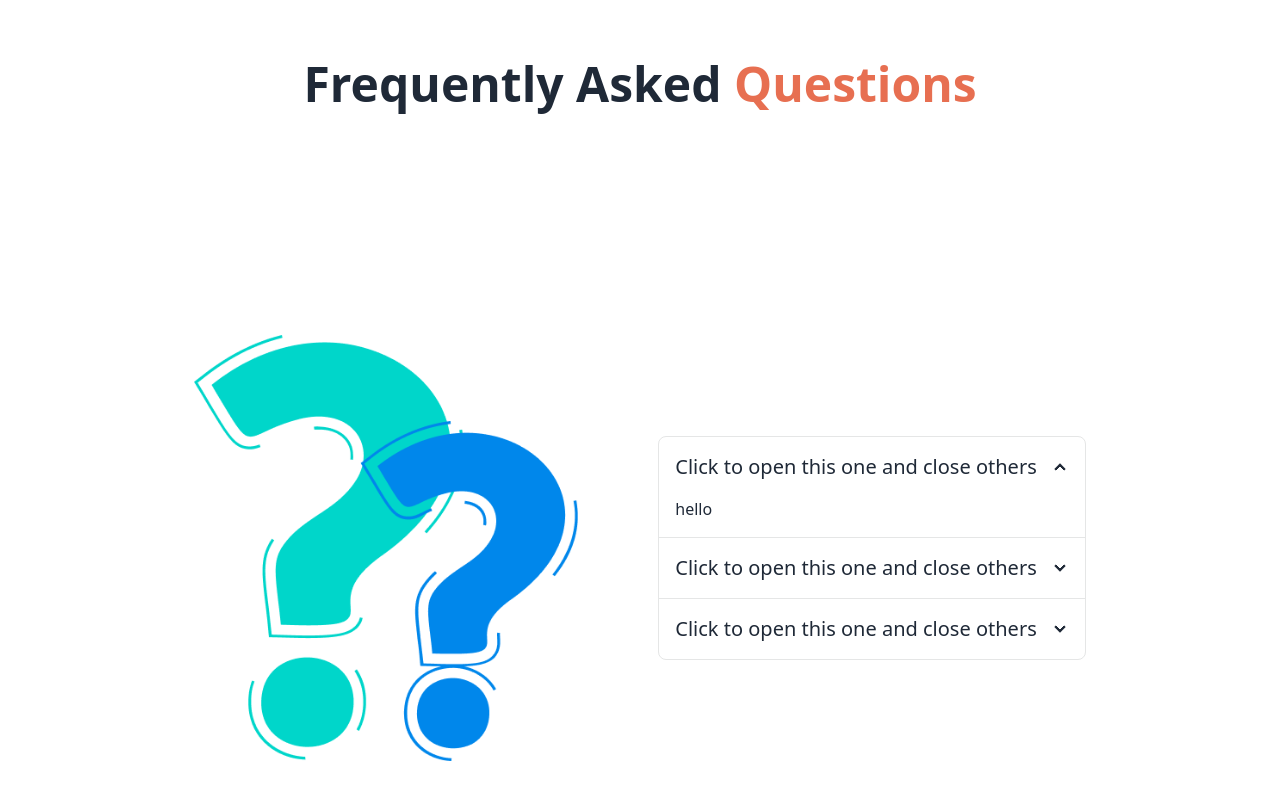
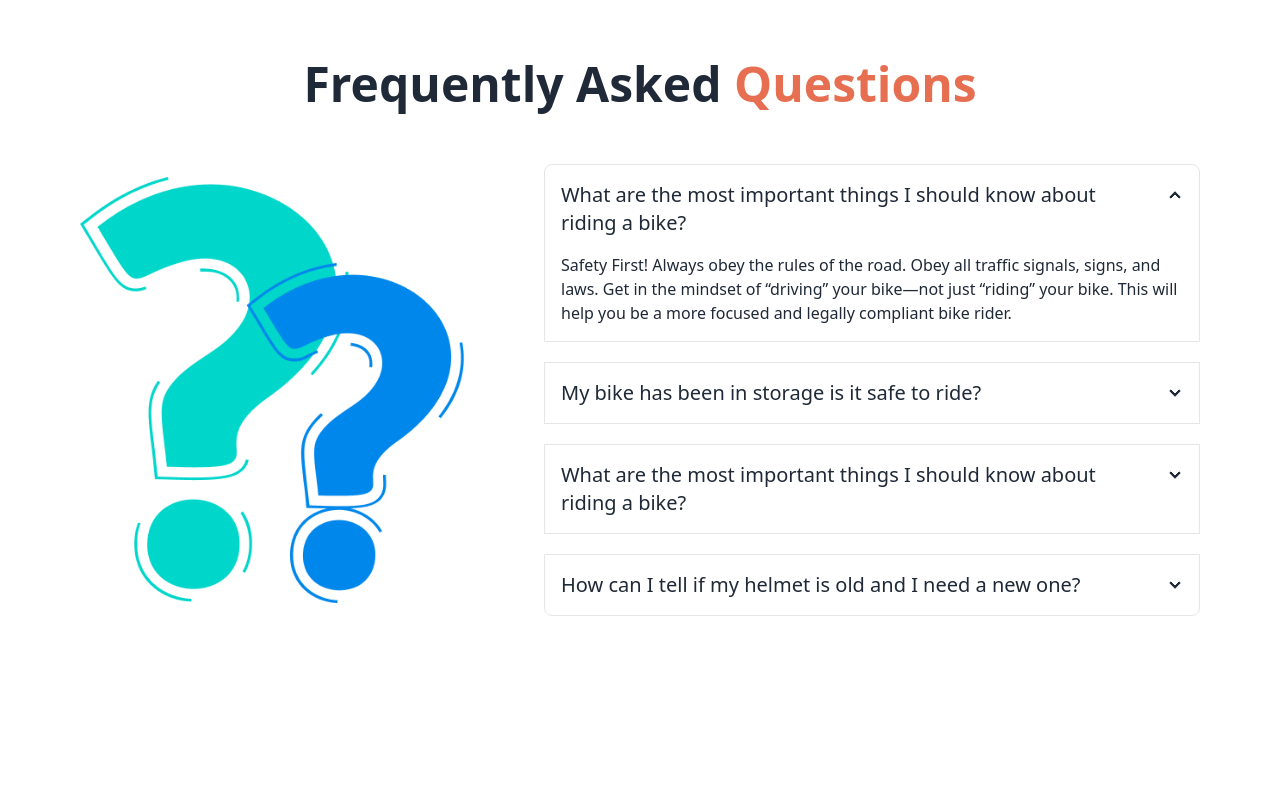
Before and after one commit to azmaeenmahtab/biker-zone-project, a plain HTML site: page index.html in a window 1280 px wide. Shown: the part 2289-3089 px from the top of the page. After the commit the page ends 2921 px from the top, so only its background shows below. Drawn offline with nearby package versions, Linux system fonts and the light colour scheme.

Commit message:
first commit

```diff
--- a/index.html
+++ b/index.html
@@ -263,33 +263,56 @@
         <h3 class="text-center font-semibold text-5xl pt-20 pb-10">Frequently Asked <span
                 class="text-butn-primary">Questions</span></h3>
         <div>
-            <div class="hero min-h-screen  max-w-6xl mx-auto">
+            <div class="hero max-w-6xl mx-auto">
                 <div class="hero-content flex-col lg:flex-row gap-20">
-                    <img src="images/others/faq.png" class="max-w-sm rounded-lg " />
+                    <img src="images/others/faq.png" class="lg:max-w-sm w-3/4 rounded-lg " />
                     <div>
-                        <div class="join join-vertical w-full">
+                        <div class="join join-vertical w-full space-y-5">
                             <div class="collapse collapse-arrow join-item border-base-300 border">
                                 <input type="radio" name="my-accordion-4" checked="checked" />
-                                <div class="collapse-title text-xl font-medium">Click to open this one and close others
+                                <div class="collapse-title text-xl font-medium">What are the most important things I
+                                    should
+                                    know about riding a bike?
                                 </div>
                                 <div class="collapse-content">
-                                    <p>hello</p>
+                                    <p>Safety First! Always obey the rules of the road. Obey all traffic signals, signs,
+                                        and laws. Get in the mindset of “driving” your bike—not just “riding” your bike.
+                                        This will help you be a more focused and legally compliant bike rider. </p>
                                 </div>
                             </div>
                             <div class="collapse collapse-arrow join-item border-base-300 border">
                                 <input type="radio" name="my-accordion-4" />
-                                <div class="collapse-title text-xl font-medium">Click to open this one and close others
+                                <div class="collapse-title text-xl font-medium">My bike has been in storage is it safe
+                                    to ride?
                                 </div>
                                 <div class="collapse-content">
-                                    <p>hello</p>
+                                    <p>Safety First! Always obey the rules of the road. Obey all traffic signals, signs,
+                                        and laws. Get in the mindset of “driving” your bike—not just “riding” your bike.
+                                        This will help you be a more focused and legally compliant bike rider. </p>
                                 </div>
                             </div>
                             <div class="collapse collapse-arrow join-item border-base-300 border">
                                 <input type="radio" name="my-accordion-4" />
-                                <div class="collapse-title text-xl font-medium">Click to open this one and close others
+                                <div class="collapse-title text-xl font-medium">What are the most important things I
+                                    should
+                                    know about riding a bike?
                                 </div>
                                 <div class="collapse-content">
-                                    <p>hello</p>
+                                    <p>Safety First! Always obey the rules of the road. Obey all traffic signals, signs,
+                                        and laws. Get in the mindset of “driving” your bike—not just “riding” your bike.
+                                        This will help you be a more focused and legally compliant bike rider. </p>
+                                </div>
+                            </div>
+                            <div class="collapse collapse-arrow join-item border-base-300 border">
+                                <input type="radio" name="my-accordion-4" />
+                                <div class="collapse-title text-xl font-medium">How can I tell if my helmet is old and I
+                                    need a
+                                    new one?
+                                </div>
+                                <div class="collapse-content">
+                                    <p>Safety First! Always obey the rules of the road. Obey all traffic signals, signs,
+                                        and laws. Get in the mindset of “driving” your bike—not just “riding” your bike.
+                                        This will help you be a more focused and legally compliant bike rider. </p>
                                 </div>
                             </div>
                         </div>
```
